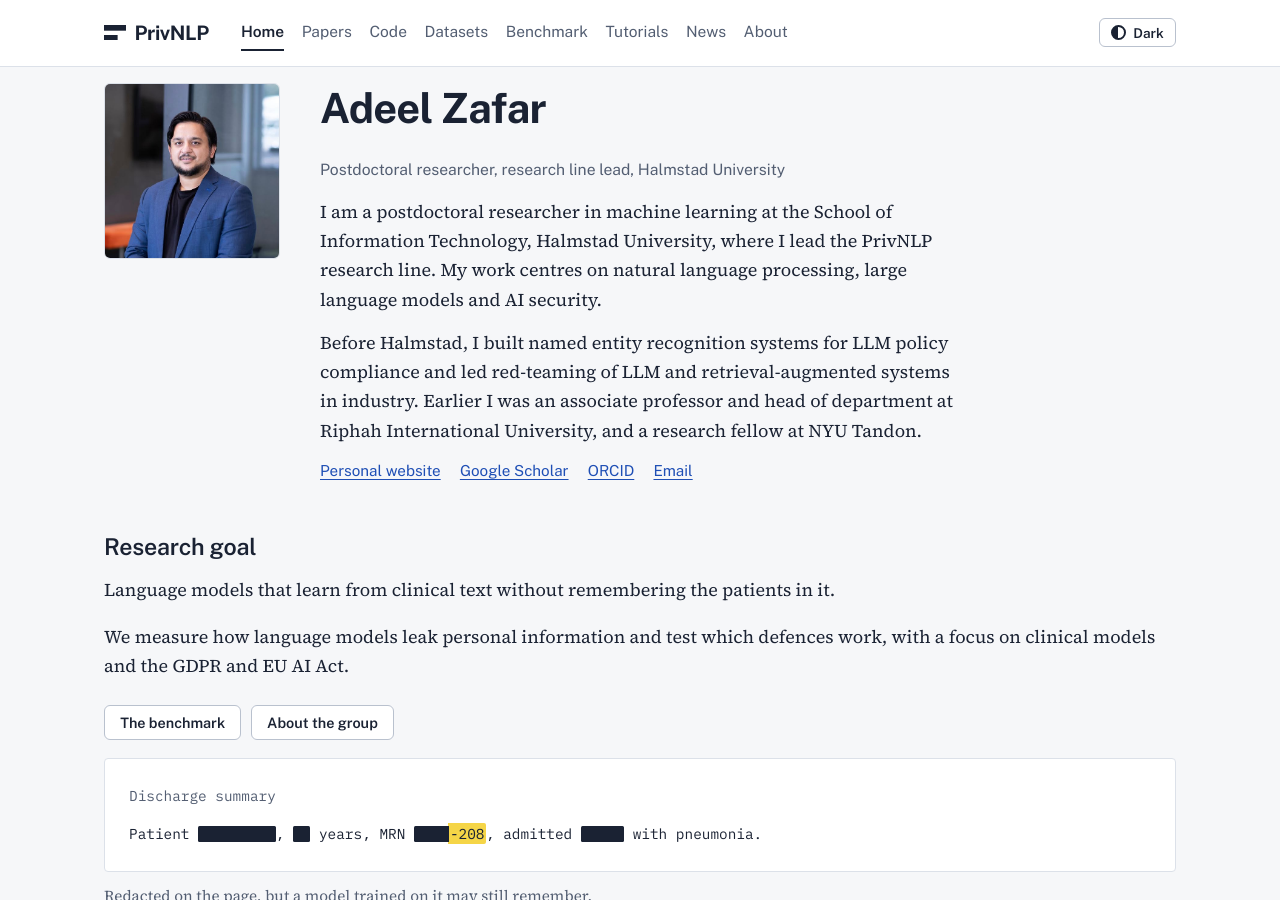
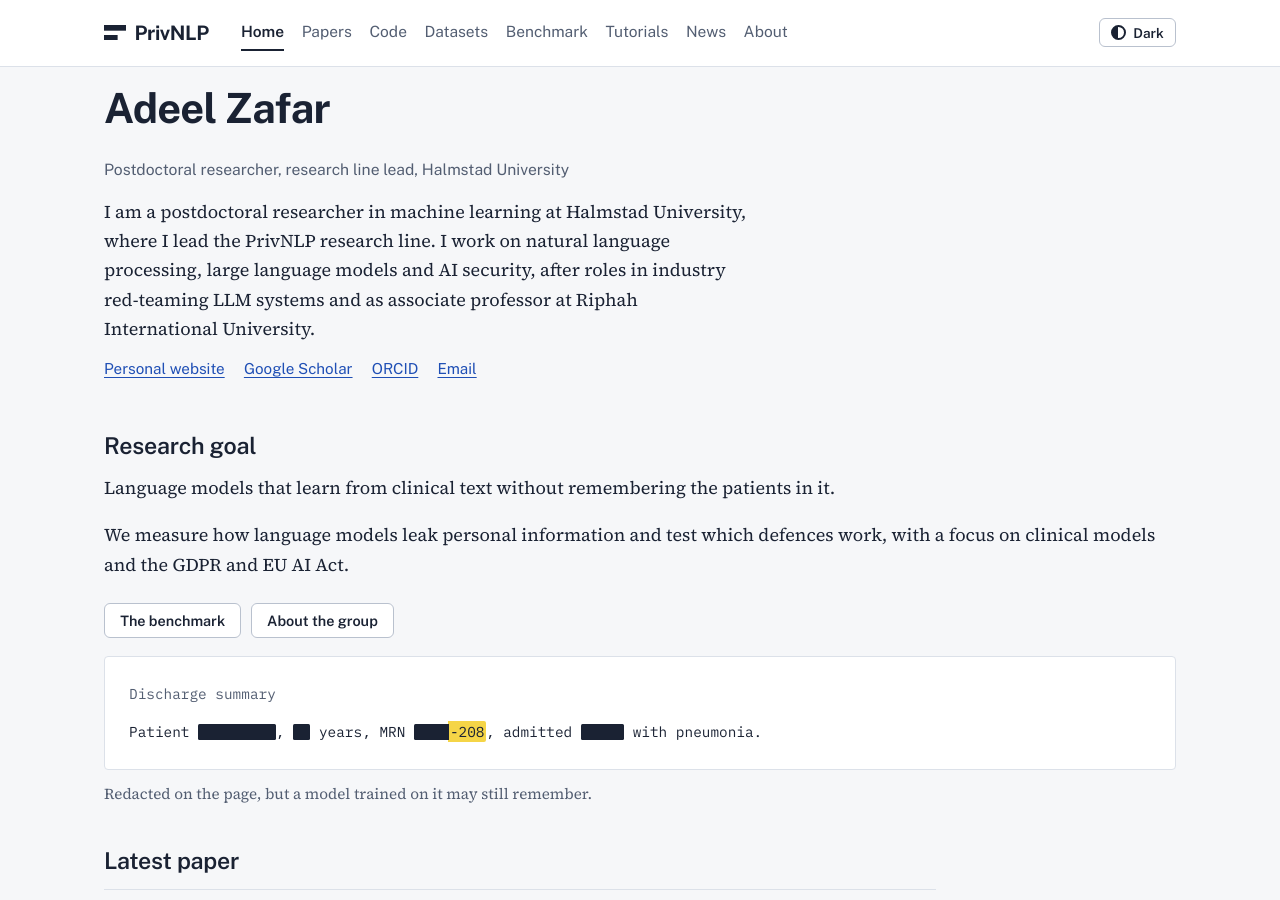
Before and after one commit to Adeelzafar/privnlp, a Jekyll site: the page built from index.html, in a window 1280 px wide and 900 px high. Built offline with Jekyll 4.4.1, drawn with Linux system fonts in a browser that asks for light colours.

Commit message:
Add files via upload

```diff
--- a/_data/team.yml
+++ b/_data/team.yml
@@ -4,18 +4,14 @@
   role: Postdoctoral researcher, research line lead
   affiliation: Halmstad University
   url: https://adeelzafar.github.io
-  photo: /assets/img/adeel-zafar.jpeg   # upload a square photo with exactly this name
+  photo: /assets/img/adeel-zafar.jpg   # upload a square photo with exactly this name
   home: true                           # show this person on the home page
-  bio: |                               # leave a blank line between paragraphs
-    I am a postdoctoral researcher in machine learning at the School of
-    Information Technology, Halmstad University, where I lead the PrivNLP
-    research line. My work centres on natural language processing, large
-    language models and AI security.
-
-    Before Halmstad, I built named entity recognition systems for LLM policy
-    compliance and led red-teaming of LLM and retrieval-augmented systems in
-    industry. Earlier I was an associate professor and head of department at
-    Riphah International University, and a research fellow at NYU Tandon.
+  bio: |                               # keep it short: shown at the top of the home page
+    I am a postdoctoral researcher in machine learning at Halmstad University,
+    where I lead the PrivNLP research line. I work on natural language
+    processing, large language models and AI security, after roles in industry
+    red-teaming LLM systems and as associate professor at Riphah International
+    University.
 - name: Eric Järpe
   role: Collaborator                            # TODO: title
   affiliation: Halmstad University
```
